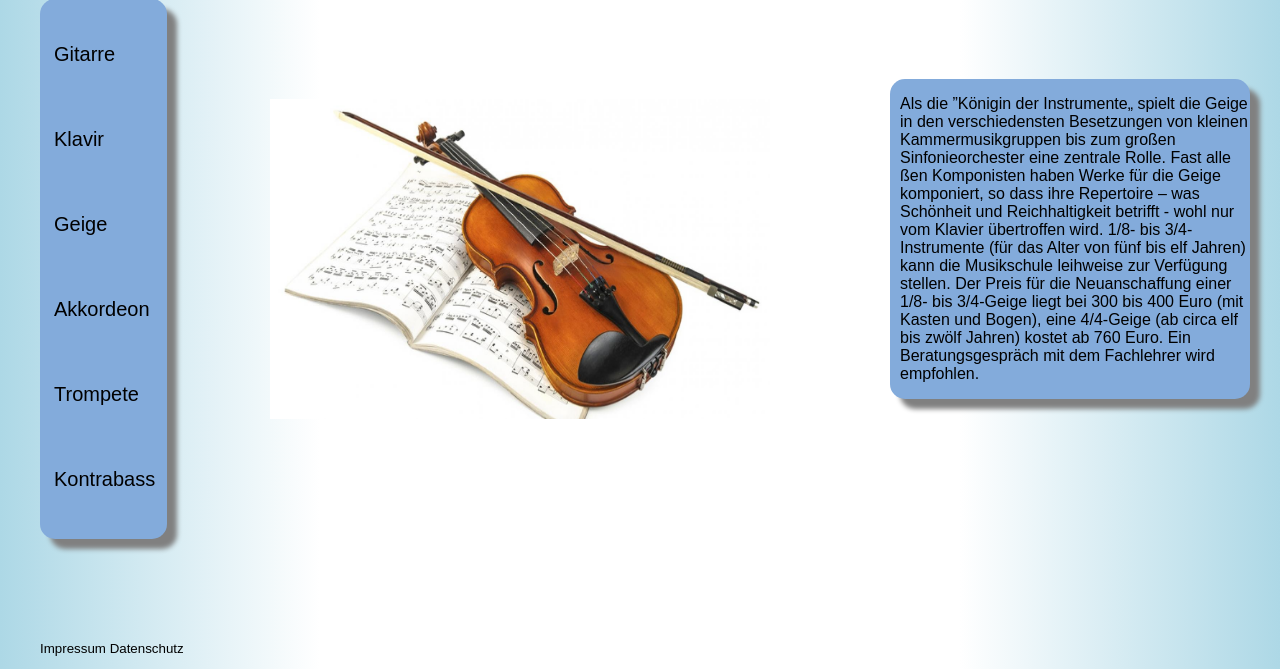
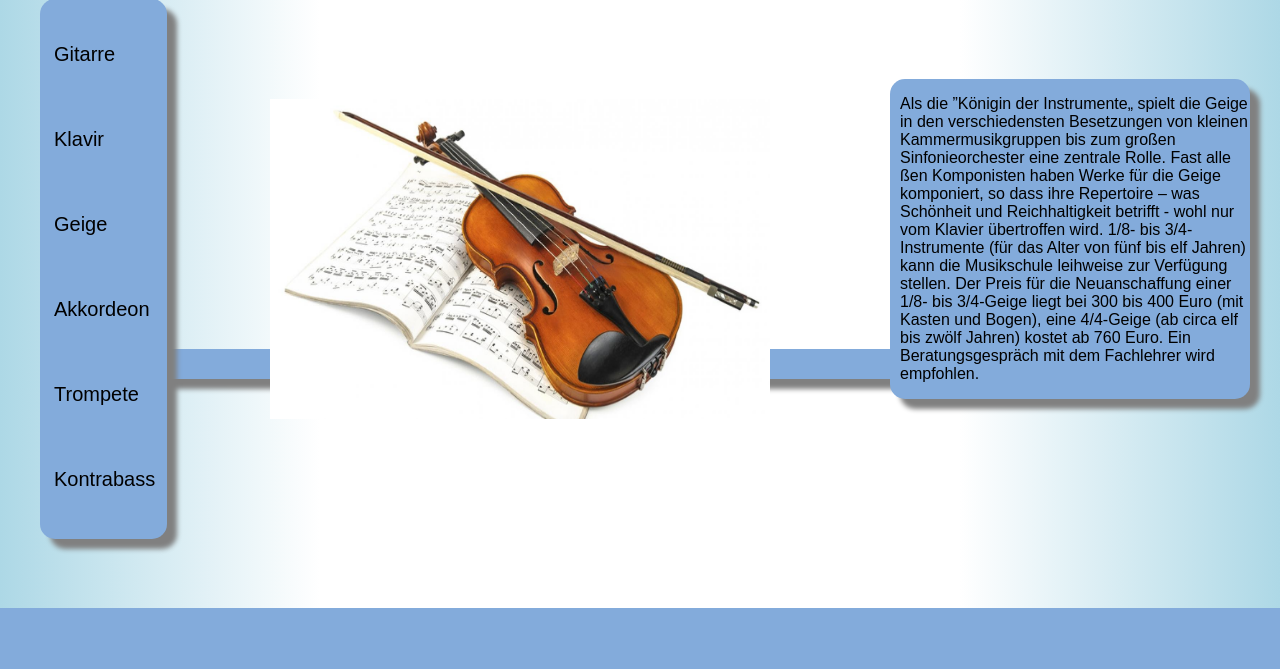
Before and after one commit to Frozz3/Musikschule-Website, a PHP site: the page made by Instrument Geige.html in a window 1280 px wide. Shown: the part 192-861 px from the top of the page. After the commit the page ends 800 px from the top, so only its background shows below. Run offline with PHP 8.4, Linux system fonts and the light colour scheme.

Commit message:
Update instrumente.css

```diff
--- a/instrumente.css
+++ b/instrumente.css
@@ -1,3 +1,10 @@
+.blockLook
+        {
+            background-color: #83abdb;
+            border-radius: 15px;
+            box-shadow: 10px 10px 5px gray;/*gray*/
+            margin-bottom: 10px;
+        }
 
 body
 {
@@ -207,17 +214,16 @@
 
          /*START Footer*/
 footer{
+    background: #000;
     text-align: center;
     height: 30px;
-            margin-top: 55%;
-            position: absolute;
+    margin-top: 370px;
 }
 footer a{
     margin: 10px  auto;
     color: black;
     text-decoration: none;
 }
-        /*END Footer*/
 
         /* Unterricht */
 
```
Lines whose indentation alone changed are shown as unchanged.
